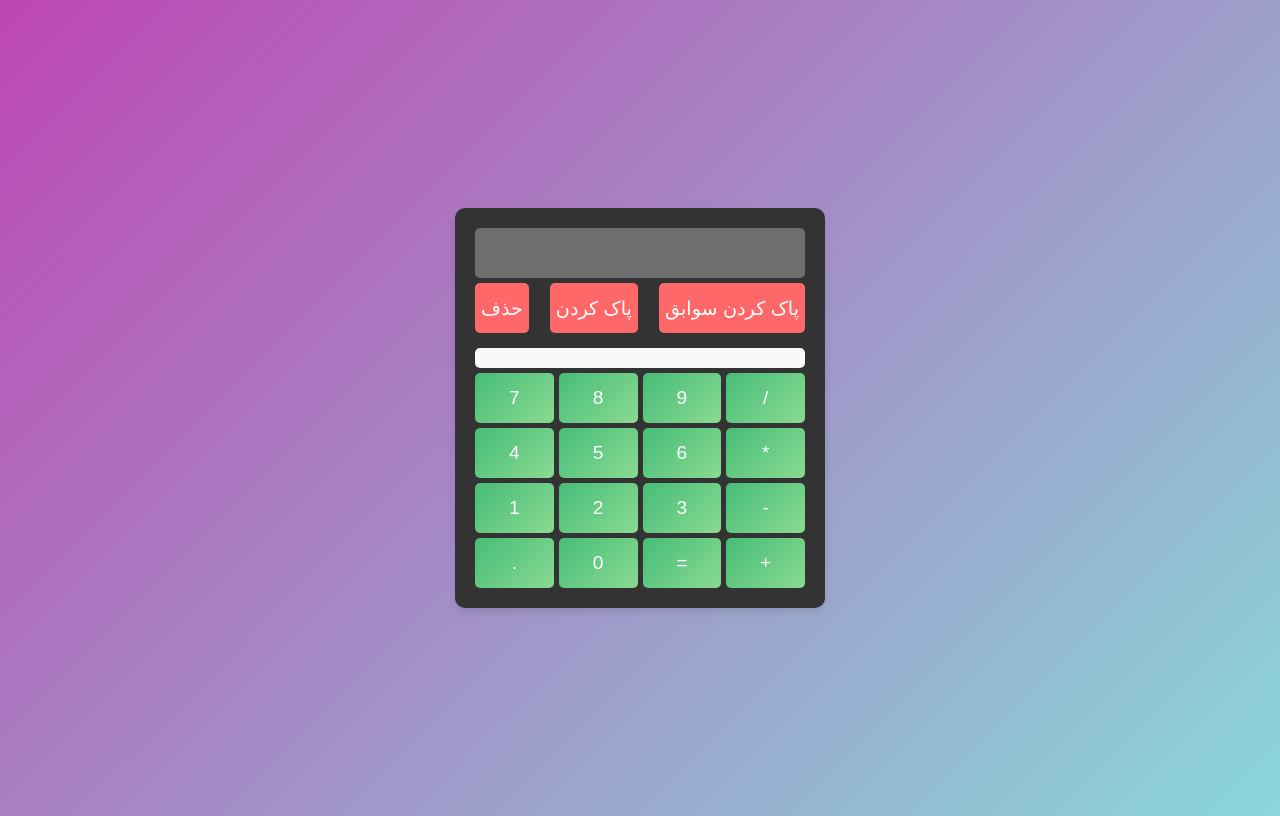
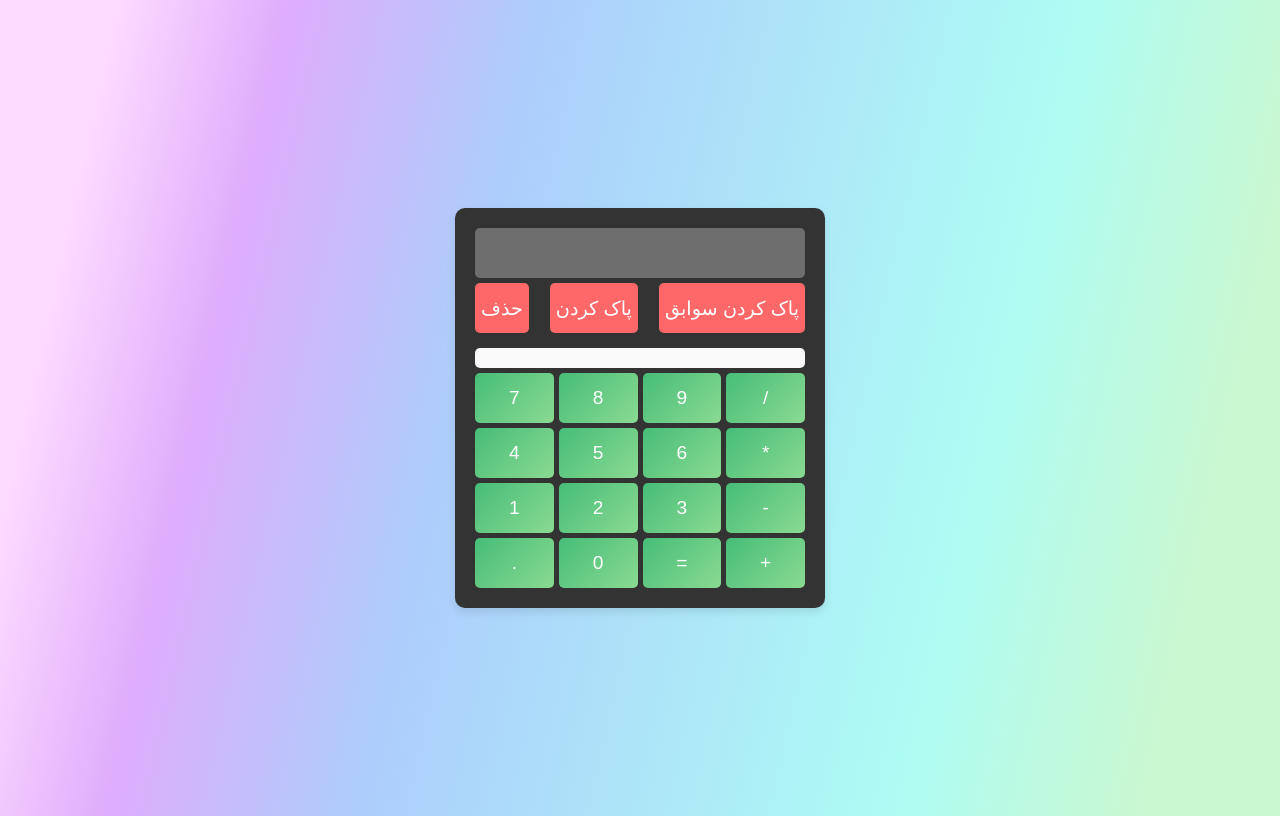
Before and after one commit to mani990-2007/calculator.2.1, a plain HTML site: page index.html in a window 1280 px wide. Drawn offline with Linux system fonts and the light colour scheme.

Commit message:
Update styles.css

```diff
--- a/styles.css
+++ b/styles.css
@@ -3,7 +3,7 @@ body {
     justify-content: center;
     align-items: center;
     height: 100vh;
-    background: linear-gradient(135deg, #bd46b3, #8ad7da);
+  background-image: linear-gradient( 102.7deg, rgba(253,218,255,1) 8.2%, rgba(223,173,252,1) 19.6%, rgba(173,205,252,1) 36.8%, rgba(173,252,244,1) 73.2%, rgba(202,248,208,1) 90.9% );
     font-family: Arial, sans-serif;
 }
 
```
